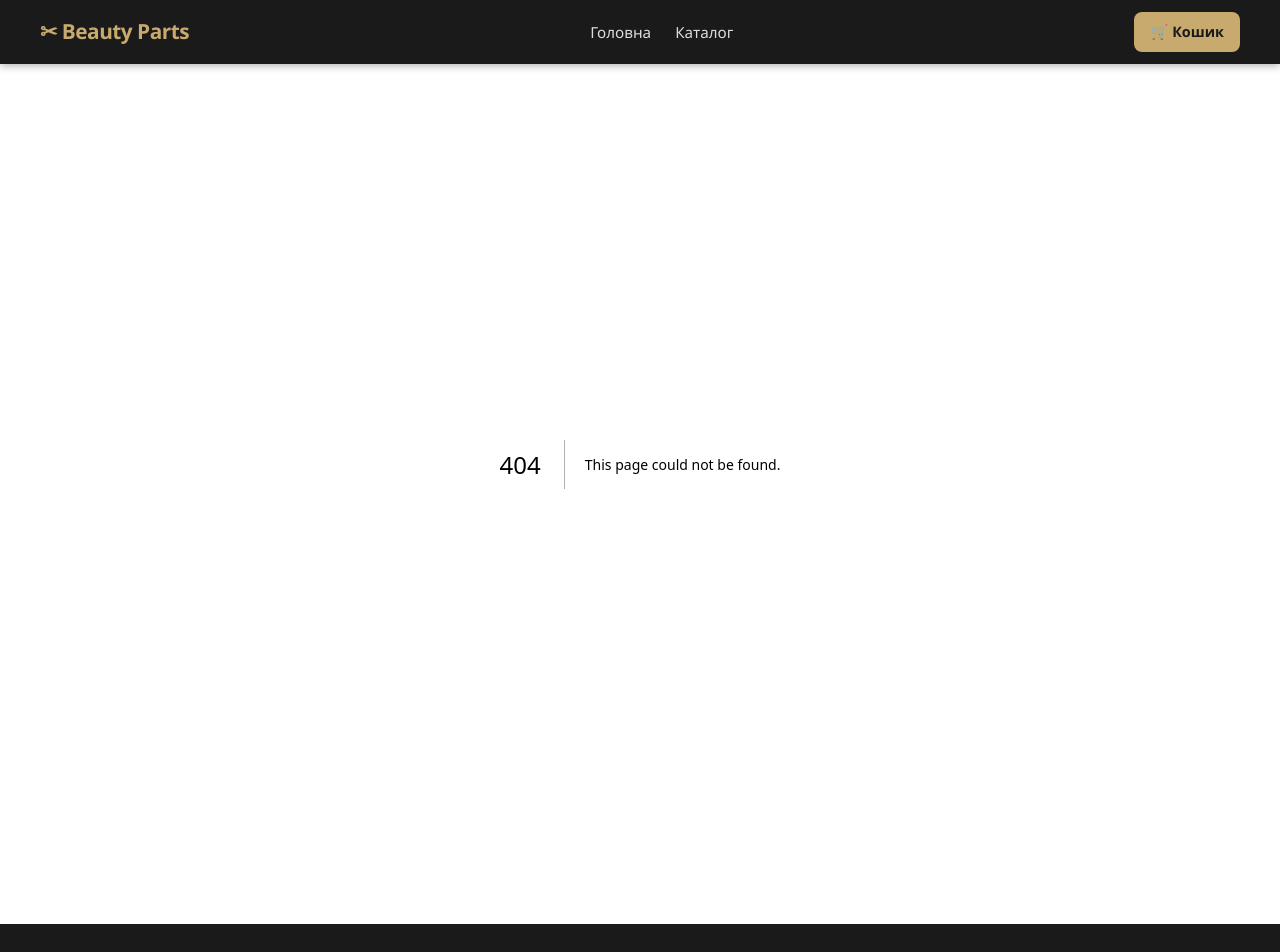
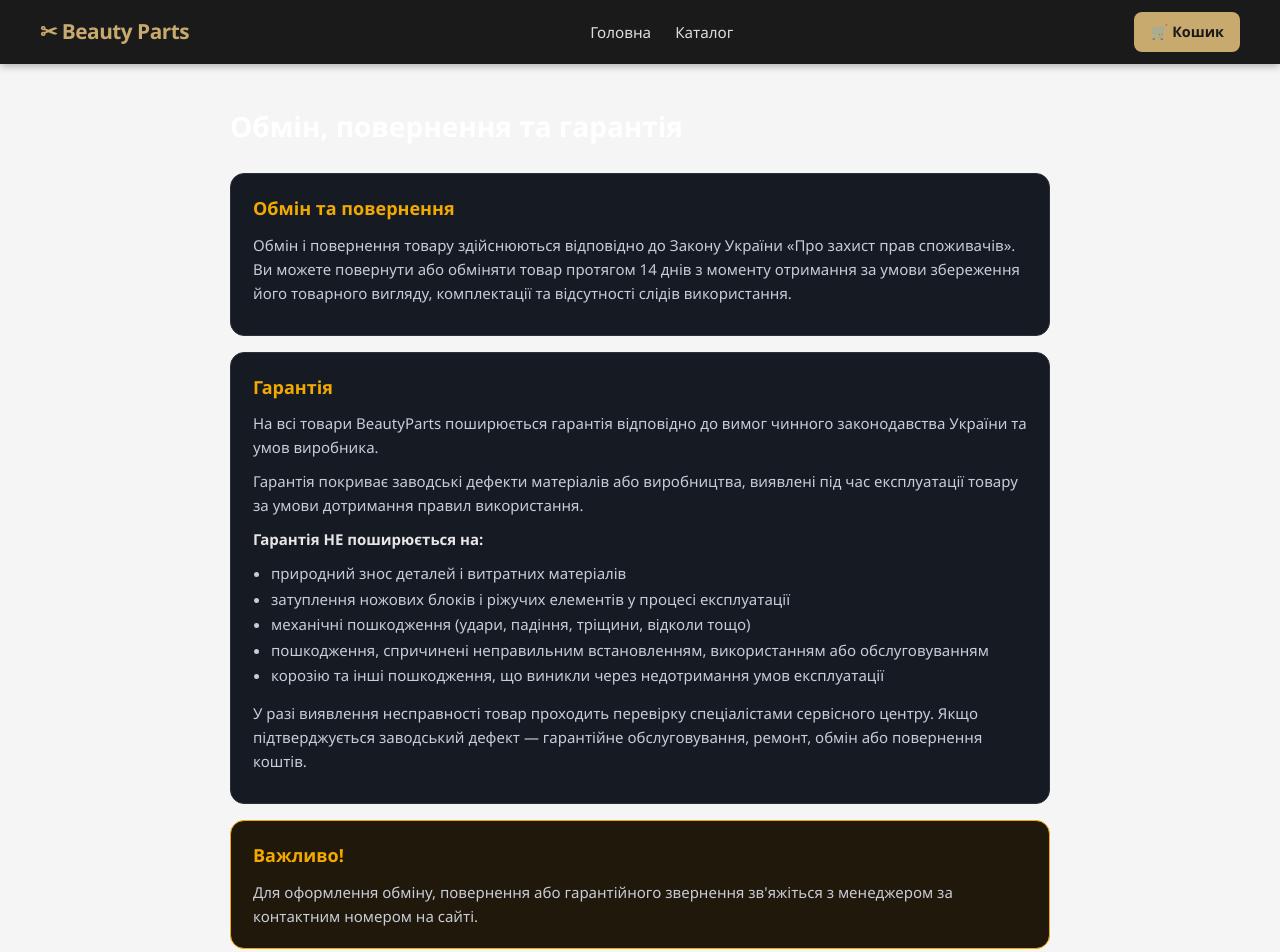
Before and after one commit to pavlogembar12-droid/beautyparts, a Next.js app: page /returns in a window 1280 px wide. Before the commit this address had no page. Shown: the top 952 px of the page. Built offline with nearby package versions, Linux system fonts and the light colour scheme.

Commit message:
Create page.js

```diff
--- /dev/null
+++ b/app/returns/page.js
@@ -0,0 +1,84 @@
+// app/returns/page.js
+export const metadata = {
+  title: "Обмін, повернення та гарантія — BeautyParts",
+  description:
+    "Умови обміну, повернення та гарантії на товари інтернет-магазину BeautyParts відповідно до законодавства України.",
+};
+
+const wrap = {
+  maxWidth: 860,
+  margin: "0 auto",
+  padding: "40px 20px",
+  color: "#e6e6e6",
+};
+
+const card = {
+  background: "#151a23",
+  border: "1px solid #2a2f3a",
+  borderRadius: 14,
+  padding: "20px 22px",
+  marginBottom: 16,
+};
+
+const h1 = { fontSize: 28, fontWeight: 700, marginBottom: 24, color: "#fff" };
+const h2 = { fontSize: 18, fontWeight: 700, marginBottom: 10, color: "#f2a900" };
+const p = { fontSize: 15, lineHeight: 1.6, color: "#c7ccd6", margin: "0 0 10px" };
+const ul = { margin: "8px 0 0", paddingLeft: 18, color: "#c7ccd6", fontSize: 15, lineHeight: 1.7 };
+const note = {
+  ...card,
+  background: "#20180a",
+  border: "1px solid #f2a900",
+};
+
+export default function ReturnsPage() {
+  return (
+    <main style={wrap}>
+      <h1 style={h1}>Обмін, повернення та гарантія</h1>
+
+      <section style={card}>
+        <h2 style={h2}>Обмін та повернення</h2>
+        <p style={p}>
+          Обмін і повернення товару здійснюються відповідно до Закону України «Про захист прав
+          споживачів». Ви можете повернути або обміняти товар протягом 14 днів з моменту
+          отримання за умови збереження його товарного вигляду, комплектації та відсутності
+          слідів використання.
+        </p>
+      </section>
+
+      <section style={card}>
+        <h2 style={h2}>Гарантія</h2>
+        <p style={p}>
+          На всі товари BeautyParts поширюється гарантія відповідно до вимог чинного
+          законодавства України та умов виробника.
+        </p>
+        <p style={p}>
+          Гарантія покриває заводські дефекти матеріалів або виробництва, виявлені під час
+          експлуатації товару за умови дотримання правил використання.
+        </p>
+
+        <p style={{ ...p, fontWeight: 600, color: "#e6e6e6" }}>Гарантія НЕ поширюється на:</p>
+        <ul style={ul}>
+          <li>природний знос деталей і витратних матеріалів</li>
+          <li>затуплення ножових блоків і ріжучих елементів у процесі експлуатації</li>
+          <li>механічні пошкодження (удари, падіння, тріщини, відколи тощо)</li>
+          <li>пошкодження, спричинені неправильним встановленням, використанням або обслуговуванням</li>
+          <li>корозію та інші пошкодження, що виникли через недотримання умов експлуатації</li>
+        </ul>
+
+        <p style={{ ...p, marginTop: 12 }}>
+          У разі виявлення несправності товар проходить перевірку спеціалістами сервісного
+          центру. Якщо підтверджується заводський дефект — гарантійне обслуговування, ремонт,
+          обмін або повернення коштів.
+        </p>
+      </section>
+
+      <section style={note}>
+        <h2 style={h2}>Важливо!</h2>
+        <p style={{ ...p, marginBottom: 0 }}>
+          Для оформлення обміну, повернення або гарантійного звернення зв'яжіться з менеджером
+          за контактним номером на сайті.
+        </p>
+      </section>
+    </main>
+  );
+}
```
